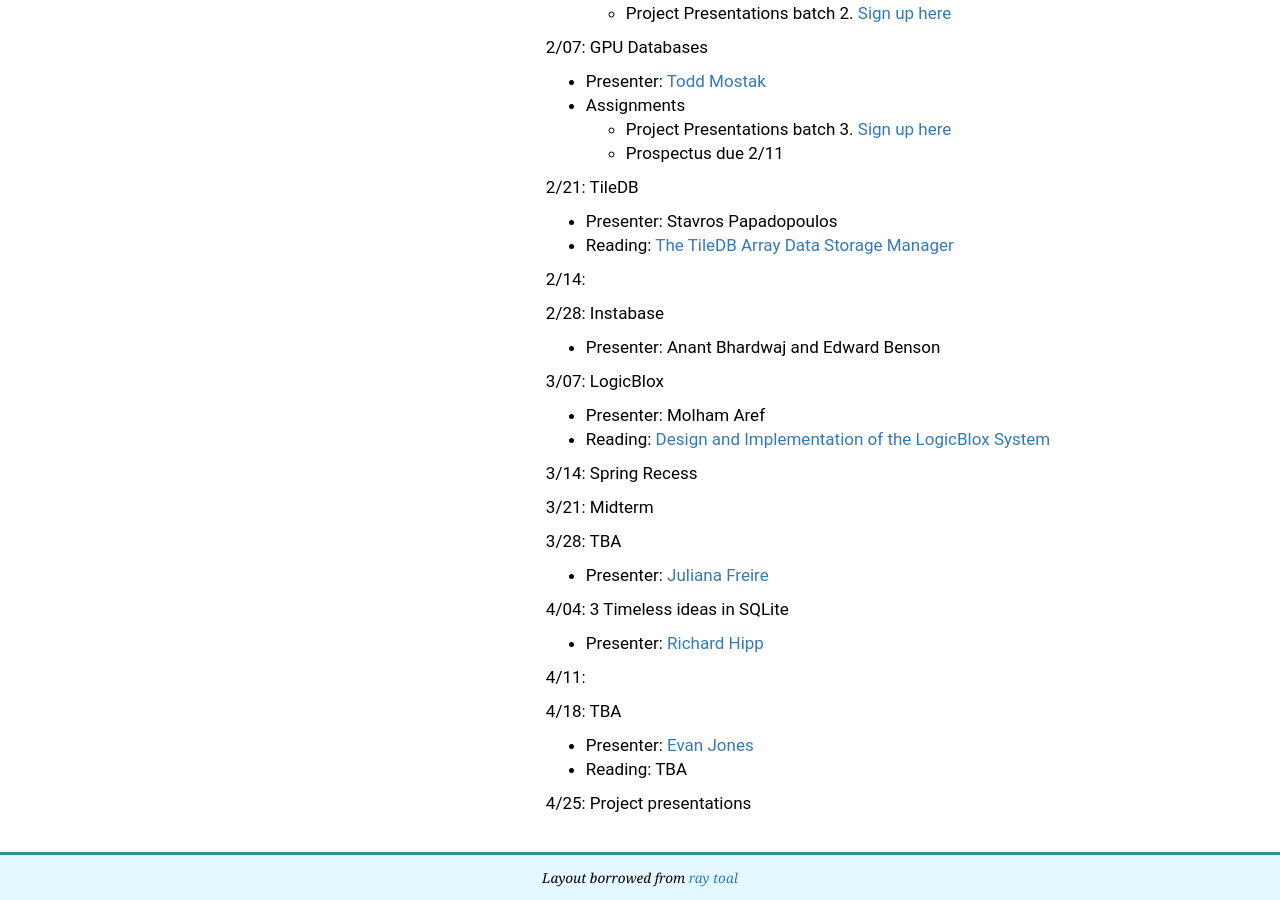
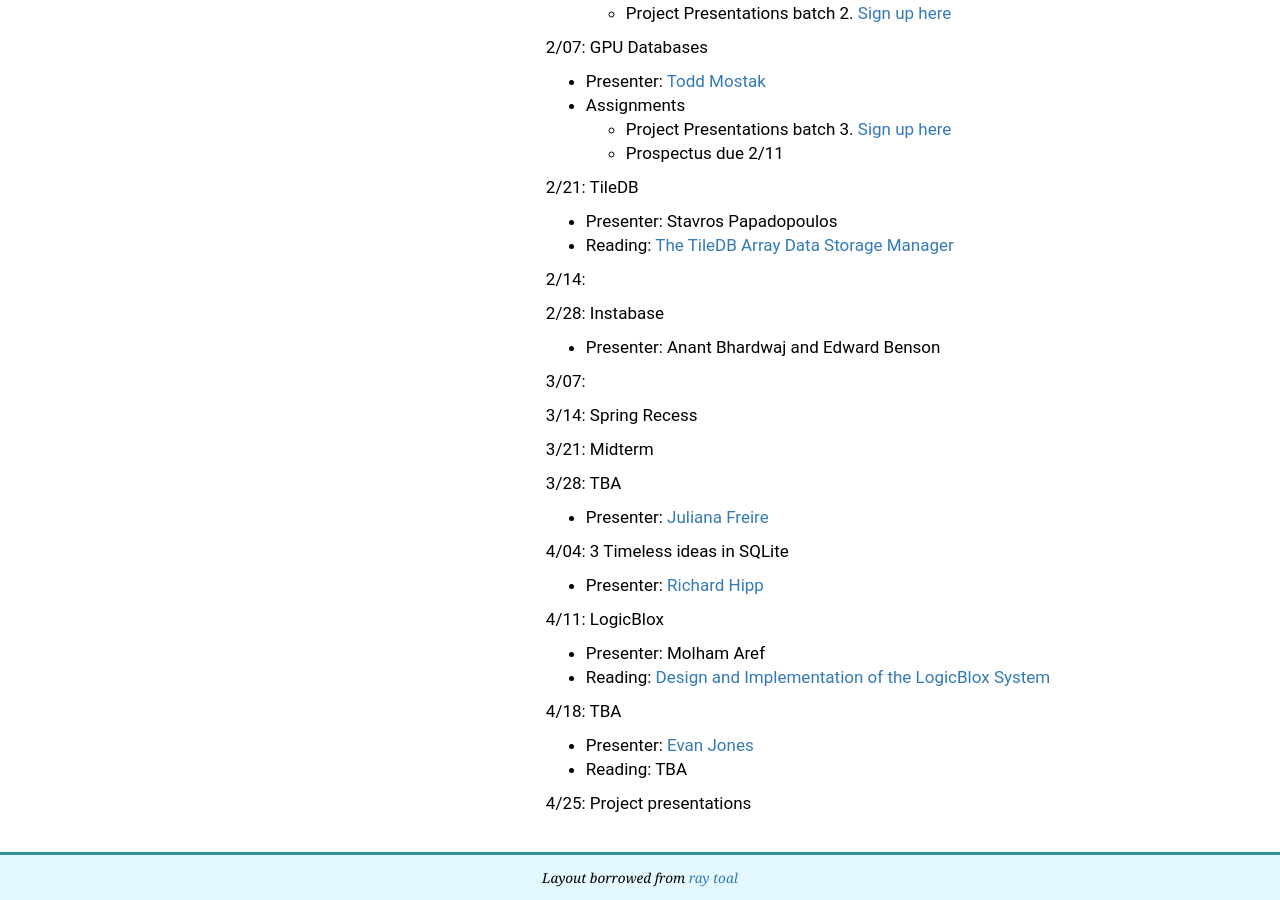
Before and after one commit to columbiadb/columbiadb.github.io, a Jekyll site: the page built from index.md, in a window 1280 px wide and 900 px high, scrolled down 1788 px. Built offline with Jekyll 4.4.1, drawn with Linux system fonts in a browser that asks for light colours; some of the changed lines change nothing that is shown.

Commit message:
lazy commit msg

```diff
--- a/index.md
+++ b/index.md
@@ -69,9 +69,7 @@
 2/28: Instabase
 * Presenter: Anant Bhardwaj and Edward Benson
 
-3/07: LogicBlox
-* Presenter: Molham Aref
-* Reading: [Design and Implementation of the LogicBlox System](http://www.cs.ox.ac.uk/dan.olteanu/papers/logicblox-sigmod15.pdf)
+3/07:
 
 3/14: Spring Recess
 
@@ -84,7 +82,9 @@
 * Presenter: [Richard Hipp](https://en.m.wikipedia.org/wiki/D._Richard_Hipp)
 
 
-4/11:
+4/11: LogicBlox
+* Presenter: Molham Aref
+* Reading: [Design and Implementation of the LogicBlox System](http://www.cs.ox.ac.uk/dan.olteanu/papers/logicblox-sigmod15.pdf)
 
 4/18: TBA
 * Presenter: [Evan Jones](http://www.evanjones.ca/)
```
